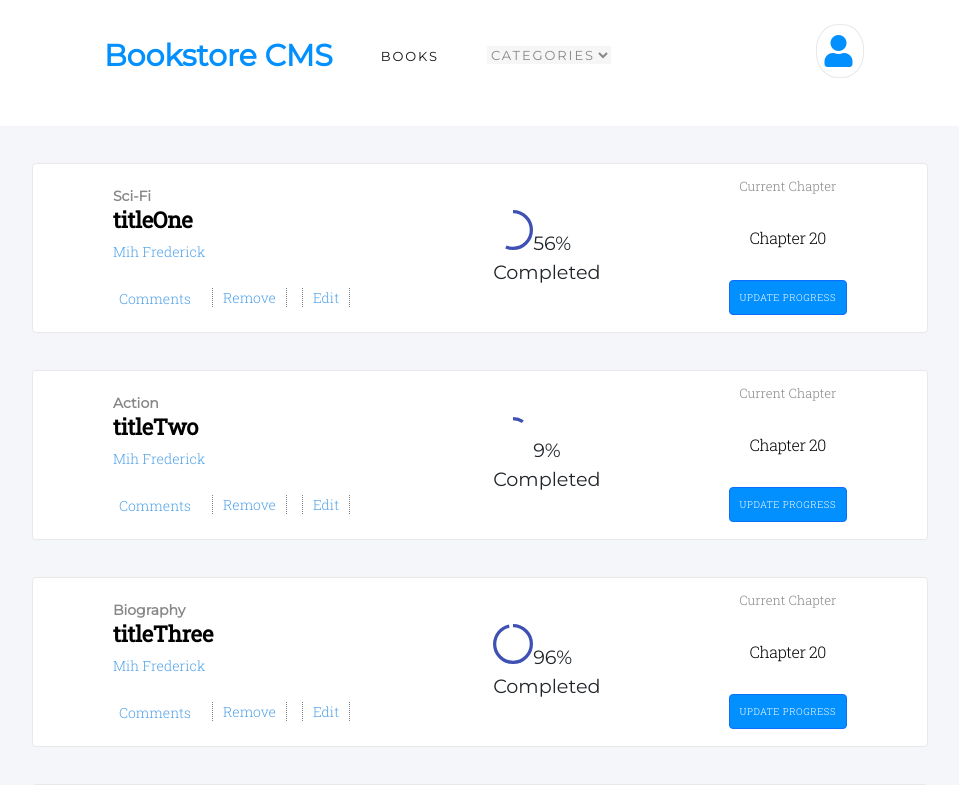
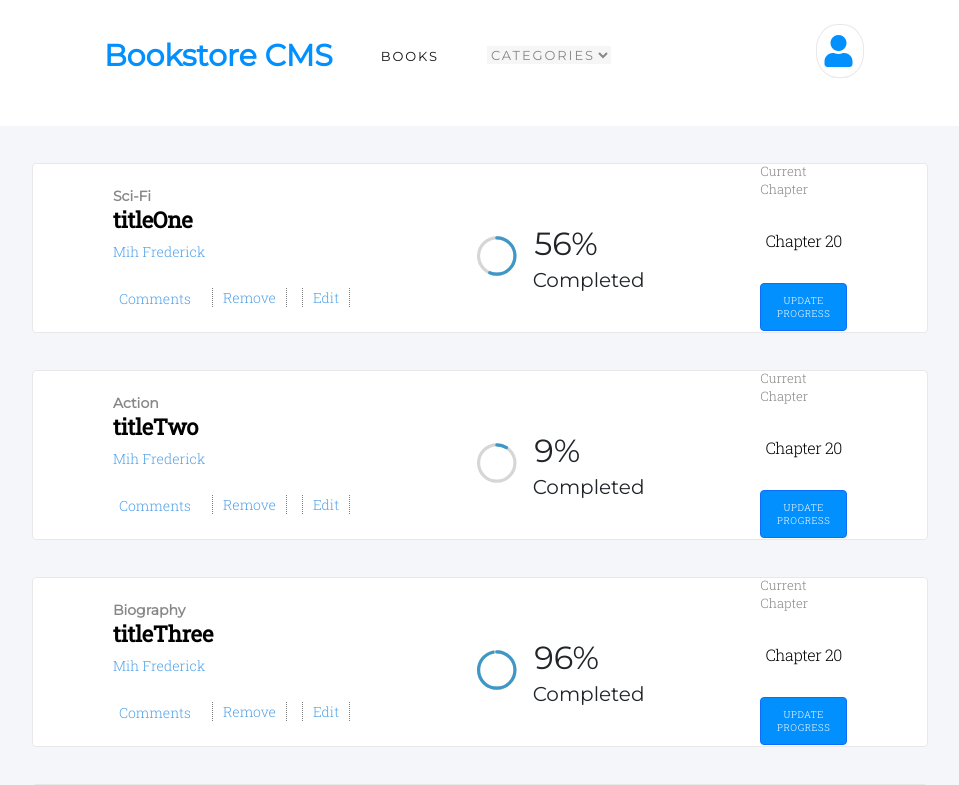
Before and after one commit to FrederickMih/Bookstore, a React (Create React App) app: page / in a window 1280 px wide. Shown: the top 785 px of the page, without its empty margins (160-1119 px from the left). Built offline with nearby package versions, Linux system fonts and the light colour scheme.

Commit message:
Reinstall and add styles to the progressbar

```diff
--- a/package.json
+++ b/package.json
@@ -10,6 +10,7 @@
     "npm": "^7.21.0",
     "prop-types": "^15.7.2",
     "react": "^17.0.2",
+    "react-circular-progressbar": "^2.0.4",
     "react-dom": "^17.0.2",
     "react-redux": "^7.2.4",
     "react-scripts": "4.0.3",
--- a/src/components/Book.js
+++ b/src/components/Book.js
@@ -1,17 +1,20 @@
 import PropTypes from 'prop-types';
 import React, { useState } from 'react';
-import { CircularProgress } from '@material-ui/core';
+import { CircularProgressbar } from 'react-circular-progressbar';
 import Comments from './Comments';
 import '../styles/book.css';
 import EditBookForm from '../containers/EditBookForm';
 import '../styles/Comments.css';
+import '../styles/CircularProgress.css';
 
 const Book = ({ book, handleDeleteBook }) => {
   const { title, category } = book;
   const [toggleShow, setToggleShow] = useState(false);
-  const progress = Math.floor(Math.random() * 100);
+  // const progress = Math.floor(Math.random() * 100);
 
   const [toggleComments, setToggleComments] = useState(false);
+
+  const percentage = Math.floor(Math.random() * 100);
 
   const handleCommentsClick = () => {
     setToggleComments(!toggleComments);
@@ -35,12 +38,14 @@ const Book = ({ book, handleDeleteBook }) => {
           </div>
         </div>
         <div className="middle">
-          <CircularProgress variant="determinate" value={progress} />
-          {progress}
-          %
-          <br />
-          {' '}
-          Completed
+          <CircularProgressbar value={percentage} />
+          <div className="percent-div">
+            <span className="spanPercent">
+              {percentage}
+              %
+            </span>
+            <h5 className="completed-4">Completed</h5>
+          </div>
         </div>
         <div className="right">
           <p className="current right-element">Current Chapter</p>
--- /dev/null
+++ b/src/styles/CircularProgress.css
@@ -0,0 +1,57 @@
+
+.CircularProgressbar {
+  width: 10%;
+  margin-top: 1rem;
+  margin-left: 7rem;
+  text-align: center;
+}
+
+.percent-div {
+   margin-left: 1rem;
+  margin-top: 1.5rem;
+}
+
+.spanPercent {
+   font-size: 2rem;
+   margin-left: 0.1rem;
+}
+
+.completed-4 {
+
+}
+
+.CircularProgressbar .CircularProgressbar-path {
+  stroke: #3e98c7;
+  stroke-linecap: round;
+  transition: stroke-dashoffset 0.5s ease 0s;
+}
+
+.CircularProgressbar .CircularProgressbar-trail {
+  stroke: #d6d6d6;
+  stroke-linecap: round;
+}
+
+.CircularProgressbar .CircularProgressbar-text {
+  fill: #3e98c7;
+  font-size: 20px;
+  text-anchor: middle;
+}
+
+.CircularProgressbar .CircularProgressbar-background {
+  fill: #d6d6d6;
+}
+.CircularProgressbar.CircularProgressbar-inverted .CircularProgressbar-background {
+  fill: #3e98c7;
+}
+
+.CircularProgressbar.CircularProgressbar-inverted .CircularProgressbar-text {
+  fill: #fff;
+}
+
+.CircularProgressbar.CircularProgressbar-inverted .CircularProgressbar-path {
+  stroke: #fff;
+}
+
+.CircularProgressbar.CircularProgressbar-inverted .CircularProgressbar-trail {
+  stroke: transparent;
+}
--- a/src/styles/book.css
+++ b/src/styles/book.css
@@ -74,7 +74,8 @@
 }
 
 .middle {
-  font-size: 1.2rem;
+  display: flex;
+  font-size: 1.3rem;
   font-family: Montserrat, Helvetica, sans-serif;
 }
 
@@ -132,3 +133,8 @@
 .btn-primary {
   background-color: #0290ff;
 }
+
+/* .percent-div {
+  margin-left: 5rem;
+  margin-bottom: 6rem;
+} */
```
Also changed, not shown: 1 other file (tests, documents, lock files or other folders).
